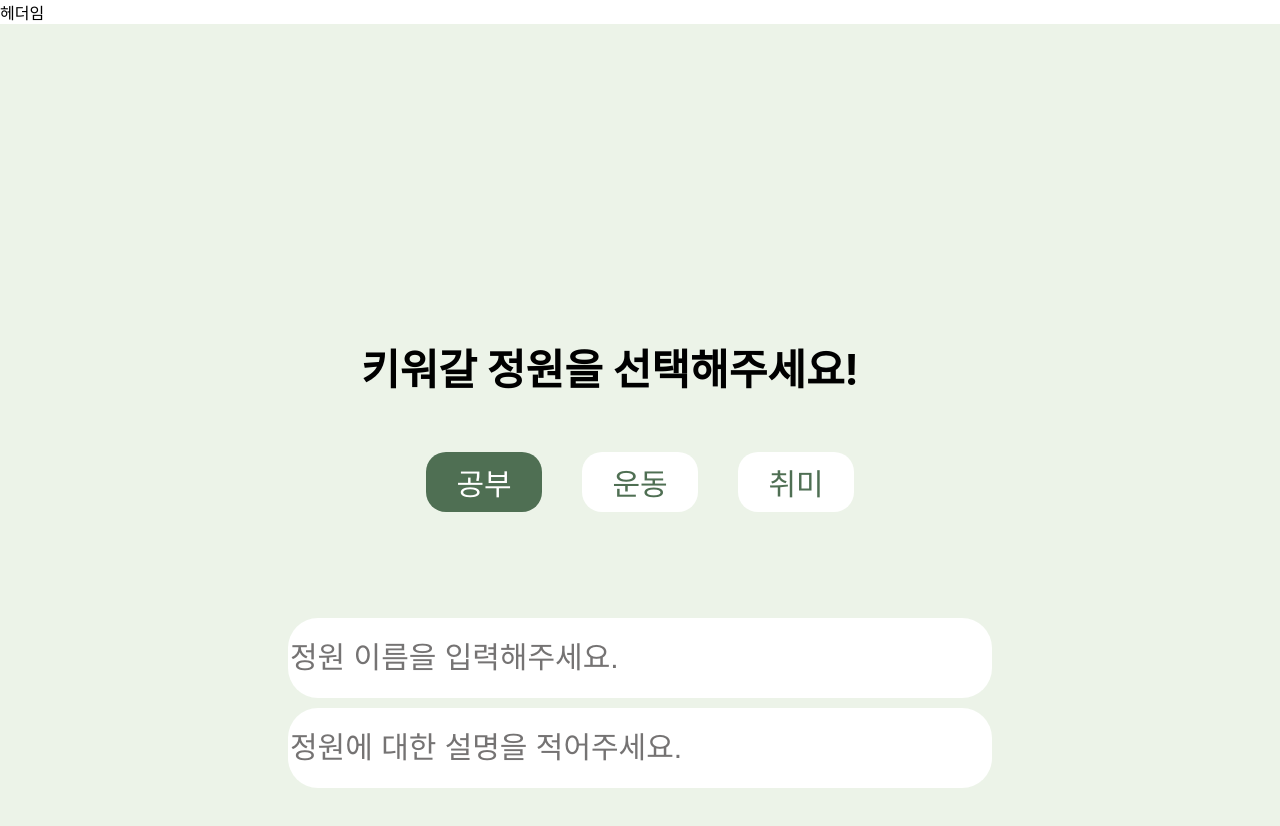
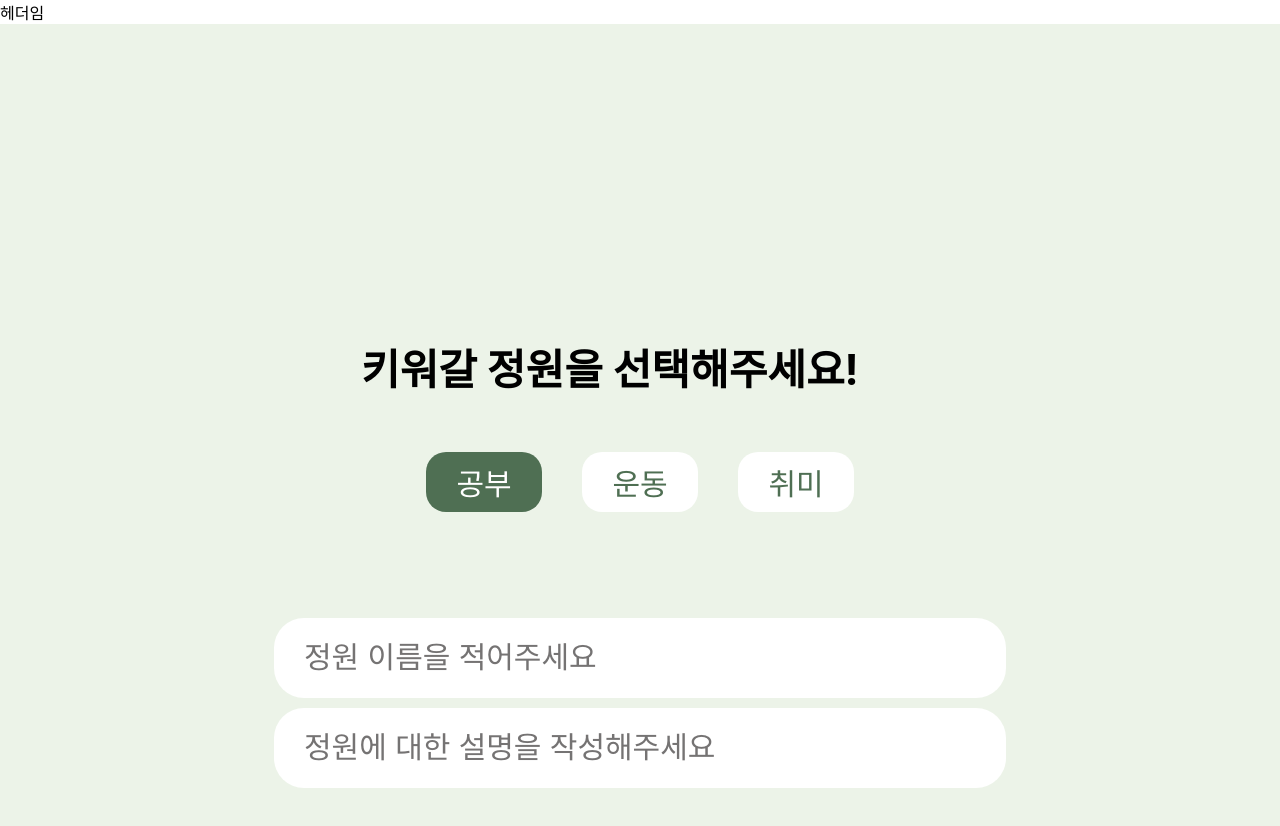
Before and after one commit to seungboshim/wantPlant_WFE, a React (Create React App) app in the folder front-end/: page /makeGarden in a window 1280 px wide. Shown: the top 826 px of the page. Built offline with nearby package versions, Linux system fonts and the light colour scheme; the HTML template or start-up script is replaced by a standard one.

Commit message:
feat: 정원 생성 페이지

```diff
--- a/front-end/src/components/makeGardenContent/StudyButton.jsx
+++ b/front-end/src/components/makeGardenContent/Button.jsx
@@ -1,10 +1,10 @@
 import styled from "styled-components";
 
-export default function StudyButton({onClick, id, style}){
+export default function ExerciseButton({onClick, id, label,style}){
 
     return(
-        <Wrapper>
-            공부
+        <Wrapper onClick={onClick} id={id} label={label}style={style}>
+            {label}
         </Wrapper>
     )
 }
--- a/front-end/src/components/makeGardenContent/Buttons.jsx
+++ b/front-end/src/components/makeGardenContent/ClickHandler.jsx
@@ -1,7 +1,9 @@
 import styled from "styled-components";
-import {useState} from "react";
+import { useState } from "react";
+import Button from "./Button";
 
-export default function Buttons(){
+
+export default function ClickHandler() {
     const [studyColor, setStudyColor] = useState("#FFFFFF");
     const [studyBack, setStudyBack] = useState("#4F6F53");
 
@@ -12,9 +14,9 @@ export default function Buttons(){
     const [hobbyBack, setHobbyBack] = useState("#FFFFFF");
 
     let selectedCategory = "study";
-    const clickHandler=(e)=>{
+    const clickHandler = (e) => {
         selectedCategory = e.target.id;
-        if (selectedCategory === "study"){
+        if (selectedCategory === "study") {
             setStudyColor("#FFFFFF");
             setStudyBack("#4F6F53");
 
@@ -24,7 +26,7 @@ export default function Buttons(){
             setHobbyColor("#4F6F53");
             setHobbyBack("#FFFFFF");
         }
-        else if(selectedCategory === "exercise"){
+        else if (selectedCategory === "exercise") {
             setStudyColor("#4F6F53");
             setStudyBack("#FFFFFF");
 
@@ -34,7 +36,7 @@ export default function Buttons(){
             setHobbyColor("#4F6F53");
             setHobbyBack("#FFFFFF");
         }
-        else{
+        else {
             setStudyColor("#4F6F53");
             setStudyBack("#FFFFFF");
 
@@ -46,17 +48,11 @@ export default function Buttons(){
         }
     }
 
-    return(
+    return (
         <Subject>
-            <Wrapper onClick={clickHandler} id = "study" style={{color:studyColor, background: studyBack}}>
-                공부
-            </Wrapper>
-            <Wrapper onClick={clickHandler} id = "exercise" style={{color: exerciseColor, background: exerciseBack}}>
-                운동
-            </Wrapper>
-            <Wrapper onClick={clickHandler} id = "hobby" style={{color: hobbyColor, background: hobbyBack}}>
-                취미
-            </Wrapper>
+            <Button onClick={clickHandler} id="study" label="공부" style={{ color: studyColor, background: studyBack }} />
+            <Button onClick={clickHandler} id="exercise" label="운동" style={{ color: exerciseColor, background: exerciseBack }} />
+            <Button onClick={clickHandler} id="hobby" label="취미" style={{ color: hobbyColor, background: hobbyBack }} />
         </Subject>
     )
 }
@@ -68,11 +64,3 @@ const Subject = styled.div`
      height: 50px;
      gap: 40px;
 `
-
-const Wrapper = styled.button`
-    width: 116px;
-    height: 60px;
-    border: none;
-    border-radius: 20px;
-    font-size: 30px;
-`
--- a/front-end/src/components/makeGardenContent/InputName.jsx
+++ b/front-end/src/components/makeGardenContent/Input.jsx
@@ -1,12 +1,16 @@
 import styled from "styled-components";
 
-export default function InputName({onChange}){
-    return(
-        <Wrapper type="text"  onClick={onChange} placeholder="정원 이름을 입력해주세요."/>
+export default function Input({ onChange, placeholder }) {
+    return (
+        <Wrapper type="text" onClick={onChange} placeholder={placeholder} />
     )
 }
 
 const Wrapper = styled.input`
+    display: flex;
+    flex-direction: column;
+    justify-content: center;
+    padding-left: 30px;
     width: 700px;
     height: 80px;
     border-radius: 30px;
--- a/front-end/src/components/makeGardenContent/InputExplain.jsx
+++ /dev/null
@@ -1,20 +0,0 @@
-import styled from "styled-components";
-
-export default function InputExplain({onChange}){
-    return(
-        <Wrapper type="text" onClick={onChange} placeholder="정원에 대한 설명을 적어주세요."/>
-    )
-}
-
-const Wrapper = styled.input`
-    width: 700px;
-    height: 80px;
-    border-radius: 30px;
-    font-size: 30px;
-    background: #FFFFFF;
-    border: none;
-    &::placeholder {
-        color: #757373;
-        font-size: 30px;
-    }
-`
--- a/front-end/src/pages/makeGarden/MakeGarden.jsx
+++ b/front-end/src/pages/makeGarden/MakeGarden.jsx
@@ -4,9 +4,10 @@ import styled from "styled-components";
 // import StudyButton from "../../components/makeGardenContent/StudyButton";
 // import ExerciseButton from "../../components/makeGardenContent/ExerciseButton";
 // import HobbyButton from "../../components/makeGardenContent/HobbyButton";
-import Buttons from "../../components/makeGardenContent/Buttons";
-import InputName from "../../components/makeGardenContent/InputName";
-import InputExplain from "../../components/makeGardenContent/InputExplain";
+//import Buttons from "../../components/makeGardenContent/Buttons";
+import ClickHandler from "../../components/makeGardenContent/ClickHandler";
+import Input from "../../components/makeGardenContent/Input";
+
 
 /** 정원 생성 페이지 */
 export default function MakeGarden() {
@@ -17,12 +18,12 @@ export default function MakeGarden() {
             <Title>
                 키워갈 정원을 선택해주세요!
             </Title>
-            <Buttons/>
+            <ClickHandler/>
         </Category>
-        <Input>
-            <InputName/>
-            <InputExplain/>
-        </Input>
+        <InputWrapper>
+            <Input placeholder={"정원 이름을 적어주세요"}/>
+            <Input placeholder={"정원에 대한 설명을 작성해주세요"}/>
+        </InputWrapper>
       </Layout>
   );
 }
@@ -60,7 +61,7 @@ const Title = styled.span`
 //     height: 50px;
 //     gap: 40px;
 // `
-const Input = styled.div`
+const InputWrapper = styled.div`
     display: flex;
     flex-direction: column;
     align-items: center;
```
Also changed, not shown: front-end/src/components/makeGardenContent/ExerciseButton.jsx (deleted, +0 -19 lines), front-end/src/components/makeGardenContent/HobbyButton.jsx (deleted, +0 -20 lines).
